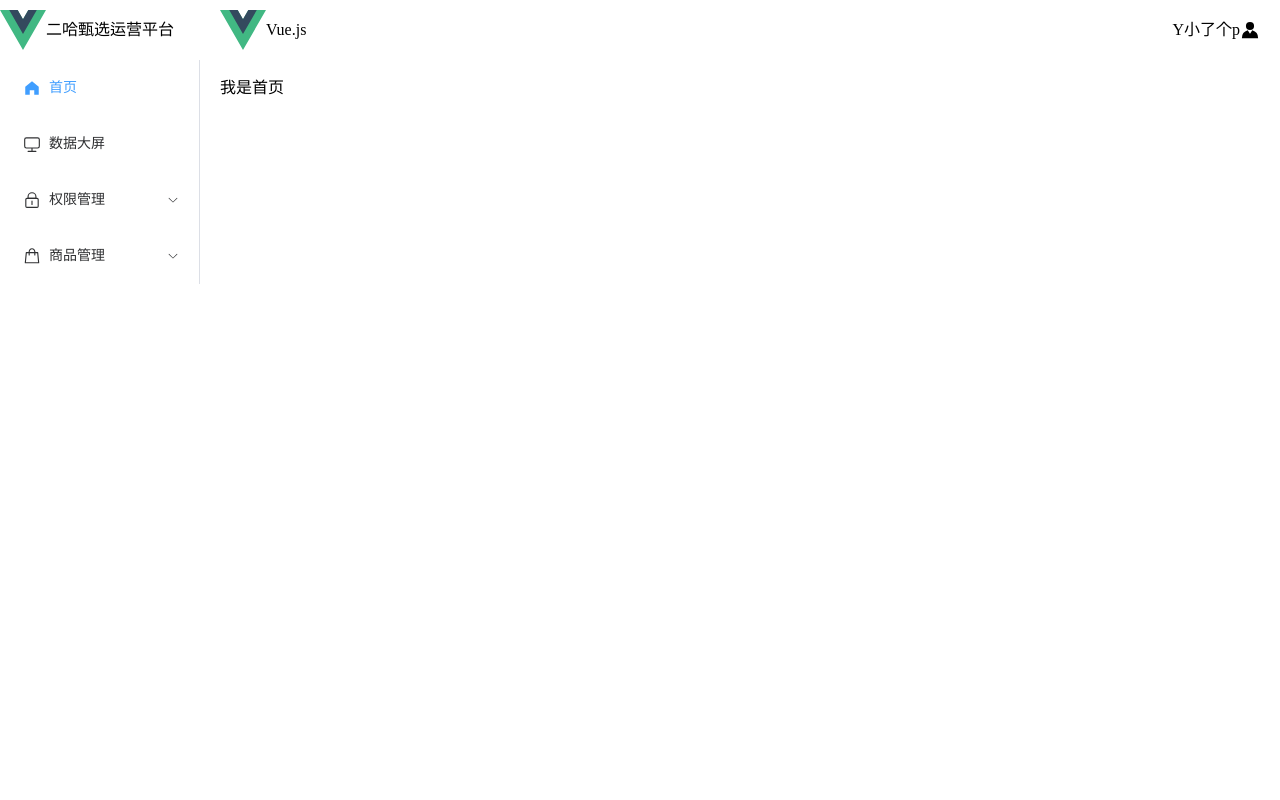
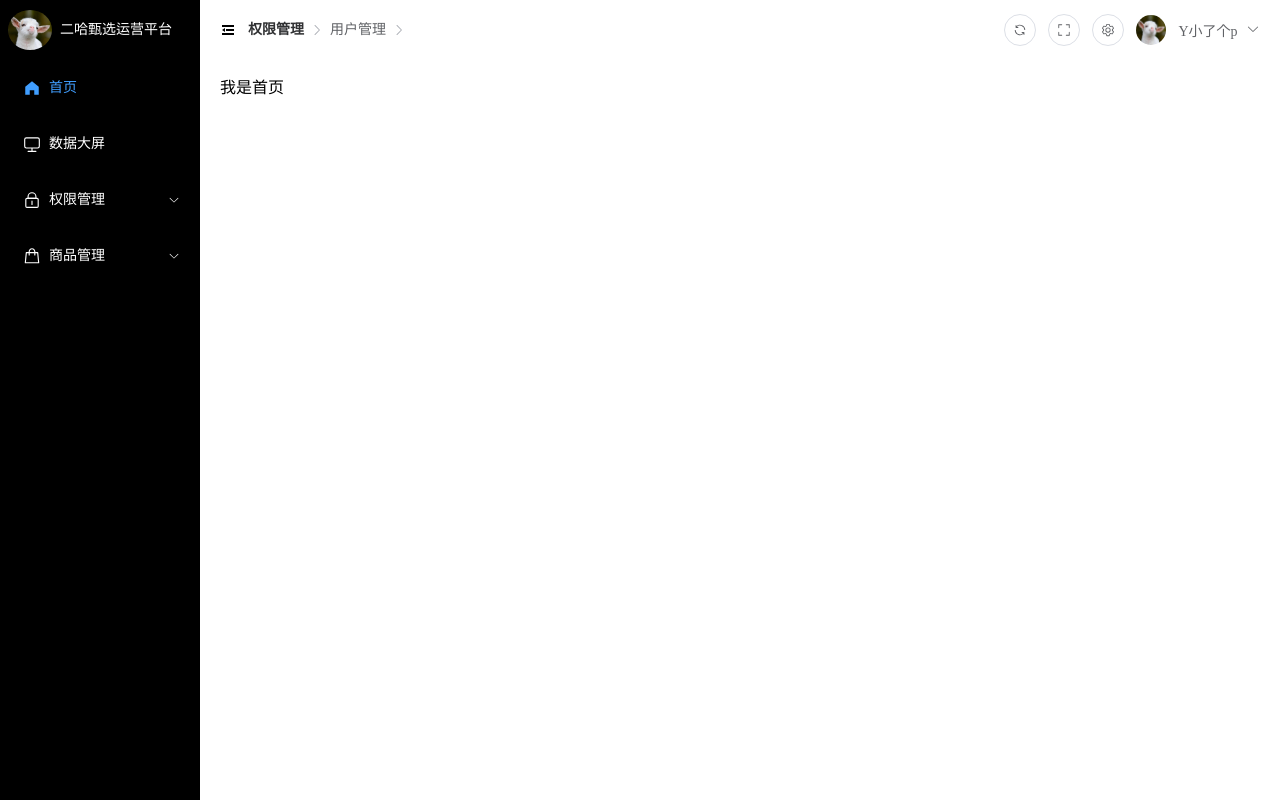
Before and after one commit to fanfanxiaozhu/vue3-typescript, a Vue app: page /home in a window 1280 px wide. Built offline with nearby package versions, Linux system fonts and the light colour scheme.

Commit message:
header布局搭建，侧边栏折叠实现

```diff
--- a/src/config.ts
+++ b/src/config.ts
@@ -1,5 +1,5 @@
 export default {
   logoShow: true,
-  logo: '/public/logo.svg',
+  logo: '/public/logo.png',
   title: '二哈甄选运营平台'
 }
--- a/src/layout/aside.vue
+++ b/src/layout/aside.vue
@@ -1,11 +1,12 @@
 <template>
-  <div class="aside">
+  <div class="aside" :class="{ 'collapse': settingStore.isCollapseAside }">
     <div v-if="config.logoShow" class="logo">
-      <img :src="config.logo" alt="logo" width="46">
-      <span>{{ config.title }}</span>
+      <img :src="config.logo" alt="logo" width="44">
+      <span v-show="!settingStore.isCollapseAside">{{ config.title }}</span>
     </div>
     <el-scrollbar>
-      <el-menu router :default-active="activeMenu">
+      <el-menu router :default-active="activeMenu" :collapse="settingStore.isCollapseAside" background-color="#000"
+        text-color="#fff">
         <MenuList :menu="menuList"></MenuList>
       </el-menu>
     </el-scrollbar>
@@ -18,29 +19,48 @@ import MenuList from './menuList.vue'
 import { reactive } from 'vue'
 import { constantRoutes } from '../router/routes'
 import { useRoute } from 'vue-router'
+import { useSettingStore } from '@/stores/modules/setting'
+
+const settingStore = useSettingStore();
 const router = useRoute()
-
 const activeMenu = router.path
 const menuList = reactive(constantRoutes);
 </script>
 
 <style lang="scss" scoped>
 .aside {
+  width: $aside-width;
   display: flex;
   flex-direction: column;
+  background: #000;
+  color: #fff;
+  transition: all 0.3s;
+
+  &.collapse {
+    width: $aside-width-collapsed;
+  }
+
+  .logo {
+    width: 100%;
+    height: $height-logo;
+    display: flex;
+    align-items: center;
+    margin-left: 8px;
+    font-size: 14px;
+
+    img {
+      margin-right: 8px;
+      border-radius: 50%;
+    }
+  }
 
   .el-scrollbar {
     height: calc(100vh - #{$height-logo});
   }
 
-  .logo {
-    height: $height-logo;
-    display: flex;
-    align-items: center;
-  }
-
   .el-menu {
-    width: 200px;
+    width: 100%;
+    border-right: none;
   }
 }
 </style>
--- a/src/layout/header.vue
+++ b/src/layout/header.vue
@@ -1,20 +1,45 @@
 <template>
   <el-header>
     <div class="left">
-        <img src="../assets/logo.svg" alt="logo" width="46">
-        <span>Vue.js</span>
+      <el-icon @click="settingStore.toggleCollapse">
+        <Expand v-if="settingStore.isCollapseAside" />
+        <Fold v-else />
+      </el-icon>
+      <el-breadcrumb separator-icon="ArrowRight">
+        <el-breadcrumb-item :to="{ path: '/acl/user' }">权限管理</el-breadcrumb-item>
+        <el-breadcrumb-item>用户管理</el-breadcrumb-item>
+        <span v-if="false">v-if</span>
+        <span v-show="false">v-show</span>
+        <span style="visibility: hidden;">visible</span>
+      </el-breadcrumb>
     </div>
     <div class="right">
-        <span>{{ user.nickname }}</span>
-        <el-icon :size="20">
-          <Avatar />
+      <el-button icon="Refresh" circle />
+      <el-button icon="FullScreen" circle />
+      <el-button icon="Setting" circle />
+      <img class="avatar" src="../assets/logo.png" alt="avatar">
+      <el-dropdown>
+        <span class="el-dropdown-link">
+          {{ user.nickname }}
+          <el-icon class="el-icon--right">
+            <ArrowDown />
           </el-icon>
+        </span>
+        <template #dropdown>
+          <el-dropdown-menu>
+            <el-dropdown-item>退出登录</el-dropdown-item>
+          </el-dropdown-menu>
+        </template>
+      </el-dropdown>
     </div>
   </el-header>
 </template>
 
 <script setup lang='ts'>
 import { ref } from 'vue'
+import { useSettingStore } from '@/stores/modules/setting'
+const settingStore = useSettingStore();
+
 const user = ref({ nickname: 'Y小了个p' });
 </script>
 
@@ -28,5 +53,21 @@
     display: flex;
     align-items: center;
   }
+
+  .left {
+    .el-icon {
+      margin-right: 12px;
+      cursor: pointer;
+    }
+  }
+
+  .right {
+    .avatar {
+      margin: 0 12px;
+      width: 30px;
+      height: 30px;
+      border-radius: 50%;
+    }
+  }
 }
 </style>
--- /dev/null
+++ b/src/stores/modules/setting.ts
@@ -0,0 +1,12 @@
+import { defineStore } from 'pinia'
+import { ref } from 'vue'
+
+export const useSettingStore = defineStore('setting', () => {
+  const isCollapseAside = ref(false)
+
+  const toggleCollapse = () => {
+    isCollapseAside.value = !isCollapseAside.value
+  }
+
+  return { isCollapseAside, toggleCollapse }
+})
--- a/src/stores/modules/user.ts
+++ b/src/stores/modules/user.ts
@@ -1,5 +1,5 @@
 import { defineStore } from 'pinia'
-import {ref} from 'vue'
+import { ref } from 'vue'
 
 export const useUserStore = defineStore('user', () => {
   const token = ref(localStorage.getItem('TOKEN'))
--- a/src/styles/variable.scss
+++ b/src/styles/variable.scss
@@ -1,3 +1,5 @@
 $color-theme: #409EFF;
 $color-bg: #F0F2F5;
 $height-logo: 60px;
+$aside-width: 200px;
+$aside-width-collapsed: 60px;
--- a/src/views/login/index.vue
+++ b/src/views/login/index.vue
@@ -31,7 +31,7 @@ import type { FormInstance, FormRules } from 'element-plus'
 import { ElNotification } from 'element-plus'
 import { reqLogin } from '@/api/user'
 import { useUserStore } from '@/stores/modules/user'
-const userStore = useUserStore()// useUserStore from '@/stores/user'
+const userStore = useUserStore()
 import { useRouter } from 'vue-router'
 const router = useRouter()
 
```
Also changed, not shown: public/logo.png (added), src/assets/logo.png (added). Lines whose indentation alone changed are shown as unchanged.
